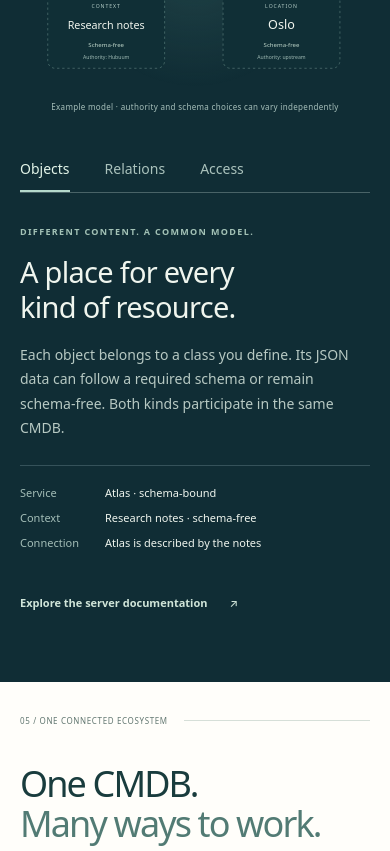
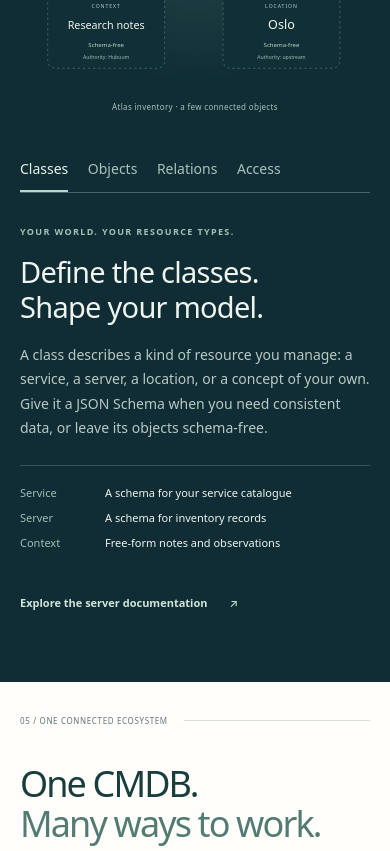
Before and after one commit to hubuum/hubuum.github.io, a plain HTML site: page design/confluence.html in a window 390 px wide. Shown: the part 4823-5674 px from the top of the page. Drawn offline with Linux system fonts and the light colour scheme.

Commit message:
docs: introduce classes explicitly in the landing studies

```diff
--- a/design/assets/site.css
+++ b/design/assets/site.css
@@ -390,7 +390,7 @@ h1 { font-size: clamp(3.4rem, 5.4vw, 5.2rem); line-height: 1.055; }
   .figure-caption { font-size: 8px; margin-top: 0; }
   .model-panel { min-height: 345px; }
   .model-panel h3 { font-size: 29px; }
-  .model-tabs { gap: 35px; margin-bottom: 25px; }
+  .model-tabs { gap: clamp(14px, 5vw, 25px); margin-bottom: 25px; }
   .example-detail { grid-template-columns: 65px 1fr; font-size: 11px; }
   .ecosystem-heading { display: block; margin-bottom: 35px; }
   .ecosystem-heading > p { max-width: none; margin-top: 24px; font-size: 13px; }
--- a/design/confluence.html
+++ b/design/confluence.html
@@ -85,15 +85,17 @@
         <div class="section-label"><span>04 / Bind objects through relations</span><span class="section-rule"></span><span>Make the context useful.</span></div>
         <div class="connection-heading"><h2>Objects hold the facts.<br><em>Relationships provide<br>the context.</em></h2><p>Connect objects across resource types,<br>sources, and schema choices.</p></div>
         <div class="connection-grid">
-          <div class="model-figure"><img src="assets/relationships.svg" loading="lazy" alt="Example: schema-bound service Atlas, authoritative in Hubuum, runs on schema-bound server web-01 from an upstream source. Atlas is described by schema-free research notes owned in Hubuum. The server is located in Oslo, represented by schema-free reference data from upstream."><span class="figure-caption">Example model · authority and schema choices can vary independently</span></div>
+          <div class="model-figure"><img src="assets/relationships.svg" loading="lazy" alt="Example: schema-bound service Atlas, authoritative in Hubuum, runs on schema-bound server web-01 from an upstream source. Atlas is described by schema-free research notes owned in Hubuum. The server is located in Oslo, represented by schema-free reference data from upstream."><span class="figure-caption">Atlas inventory · a few connected objects</span></div>
           <div class="model-story">
             <div class="model-tabs" role="tablist" aria-label="Explore the model">
-              <button type="button" id="tab-model" role="tab" aria-controls="panel-model" aria-selected="true">Objects</button>
+              <button type="button" id="tab-classes" role="tab" aria-controls="panel-classes" aria-selected="true">Classes</button>
+              <button type="button" id="tab-model" role="tab" aria-controls="panel-model" aria-selected="false" tabindex="-1">Objects</button>
               <button type="button" id="tab-connect" role="tab" aria-controls="panel-connect" aria-selected="false" tabindex="-1">Relations</button>
               <button type="button" id="tab-use" role="tab" aria-controls="panel-use" aria-selected="false" tabindex="-1">Access</button>
             </div>
-            <div id="panel-model" class="model-panel" role="tabpanel" aria-labelledby="tab-model" tabindex="0"><span class="eyebrow">Different content. A common model.</span><h3>A place for every<br>kind of resource.</h3><p>Each object belongs to a class you define. Its JSON data can follow a required schema or remain schema-free. Both kinds participate in the same CMDB.</p><div class="example-detail"><span>Service</span><strong>Atlas · schema-bound</strong><span>Context</span><strong>Research notes · schema-free</strong><span>Connection</span><strong>Atlas is described by the notes</strong></div></div>
-            <div id="panel-connect" class="model-panel" role="tabpanel" aria-labelledby="tab-connect" tabindex="0" hidden><span class="eyebrow">Facts become context</span><h3>Bring the objects<br>into relation.</h3><p>Connect a service you maintain in Hubuum to server records from another inventory. Link configuration to flexible context. Build the relationships that matter to your organisation.</p><div class="example-detail"><span>Service</span><strong>Atlas</strong><span>Runs on</span><strong>web-01</strong><span>Located in</span><strong>Oslo</strong></div></div>
+            <div id="panel-classes" class="model-panel" role="tabpanel" aria-labelledby="tab-classes" tabindex="0"><span class="eyebrow">Your world. Your resource types.</span><h3>Define the classes.<br>Shape your model.</h3><p>A class describes a kind of resource you manage: a service, a server, a location, or a concept of your own. Give it a JSON Schema when you need consistent data, or leave its objects schema-free.</p><div class="example-detail"><span>Service</span><strong>A schema for your service catalogue</strong><span>Server</span><strong>A schema for inventory records</strong><span>Context</span><strong>Free-form notes and observations</strong></div></div>
+            <div id="panel-model" class="model-panel" role="tabpanel" aria-labelledby="tab-model" tabindex="0" hidden><span class="eyebrow">Different content. A common model.</span><h3>A place for every<br>kind of resource.</h3><p>An object is one instance of a class: Atlas is a Service, web-01 is a Server. Each holds its own JSON data, following its class’s schema policy. Schema-bound and schema-free objects participate in the same CMDB.</p><div class="example-detail"><span>Service</span><strong>Atlas · schema-bound</strong><span>Context</span><strong>Research notes · schema-free</strong><span>Connection</span><strong>Atlas is described by the notes</strong></div></div>
+            <div id="panel-connect" class="model-panel" role="tabpanel" aria-labelledby="tab-connect" tabindex="0" hidden><span class="eyebrow">Facts become context</span><h3>Bring the objects<br>into relation.</h3><p>Class relations define connections between resource types. Object relations connect their instances: Atlas in Service runs on web-01 in Server. Connect records across sources and schema choices.</p><div class="example-detail"><span>Service</span><strong>Atlas</strong><span>Runs on</span><strong>web-01</strong><span>Located in</span><strong>Oslo</strong></div></div>
             <div id="panel-use" class="model-panel" role="tabpanel" aria-labelledby="tab-use" tabindex="0" hidden><span class="eyebrow">A shared model. Intentional access.</span><h3>Give people the<br>access they need.</h3><p>Organise resources in collections and control access through group permissions. Give people and service accounts responsibilities that fit how you work.</p><div class="example-detail"><span>Organise</span><strong>Collections</strong><span>People</span><strong>Users and groups</strong><span>Automation</span><strong>Service accounts</strong></div></div>
             <a class="text-link" href="https://hubuum.github.io/hubuum/">Explore the server documentation <span aria-hidden="true">↗</span></a>
           </div>
```
Also changed, not shown: design/fabric.html (+6 -4 lines), design/orbit.html (+6 -4 lines), design/previews/confluence-desktop.jpg, design/previews/confluence-mobile.jpg, design/previews/fabric-desktop.jpg, design/previews/fabric-mobile.jpg, design/previews/orbit-desktop.jpg, design/previews/orbit-mobile.jpg, 2 other files.
